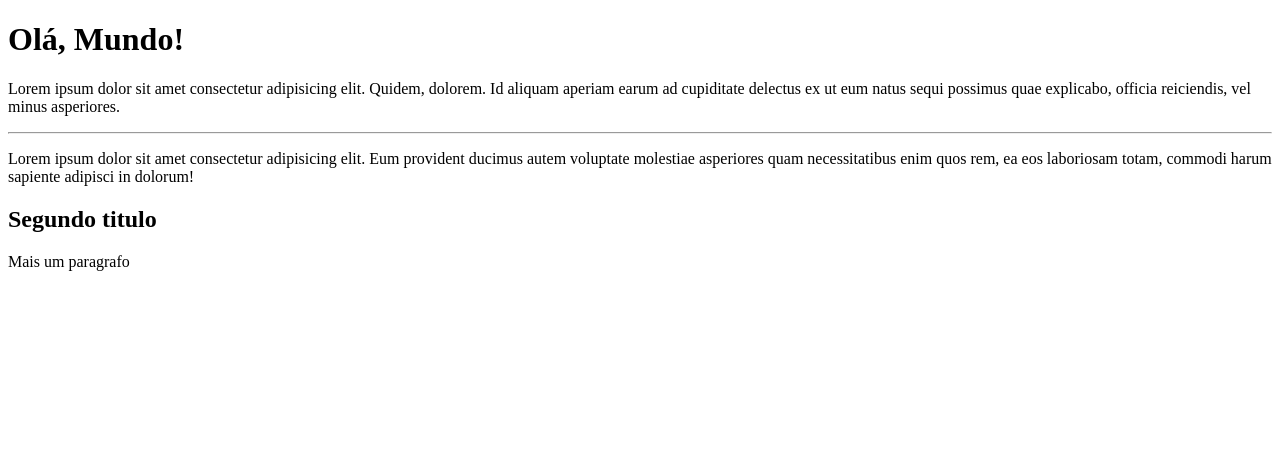
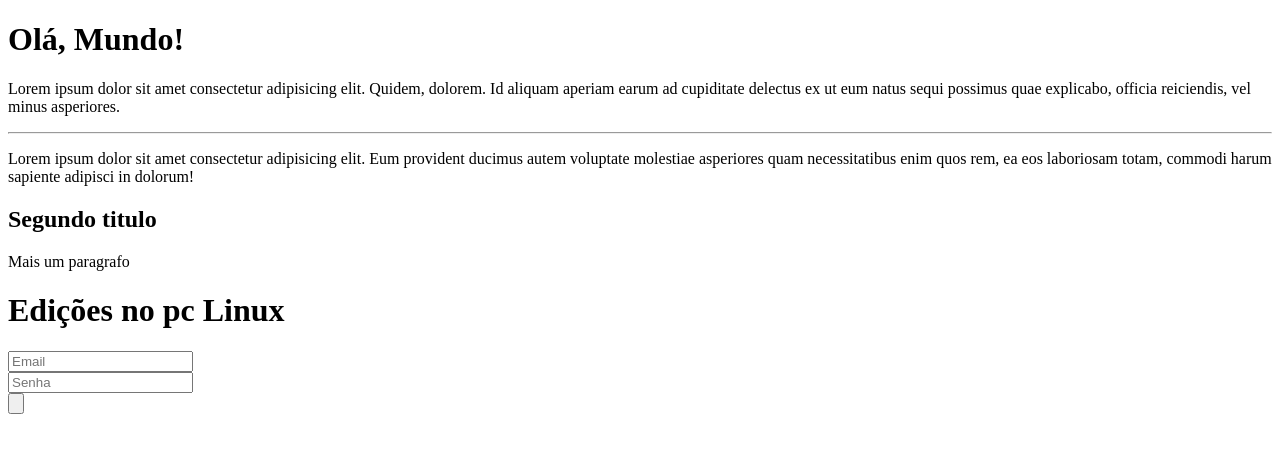
Before and after one commit to FrankSCarvalho/Ola-Mundo, a plain HTML site: page index.html in a window 1280 px wide. Drawn offline with Linux system fonts and the light colour scheme.

Commit message:
adicionei um formulario

```diff
--- a/index.html
+++ b/index.html
@@ -12,5 +12,12 @@
     <p>Lorem ipsum dolor sit amet consectetur adipisicing elit. Eum provident ducimus autem voluptate molestiae asperiores quam necessitatibus enim quos rem, ea eos laboriosam totam, commodi harum sapiente adipisci in dolorum!</p>
     <h2>Segundo titulo</h2>
     <p>Mais um paragrafo</p>
+
+    <h1>Edições no pc Linux</h1>
+    <form action="">
+        <input type="email" name="email" id="" placeholder="Email"><br>
+        <input type="password" name="senha" id="" placeholder="Senha"><br>
+        <input type="submit" value="">
+    </form>
 </body>
 </html>
```
